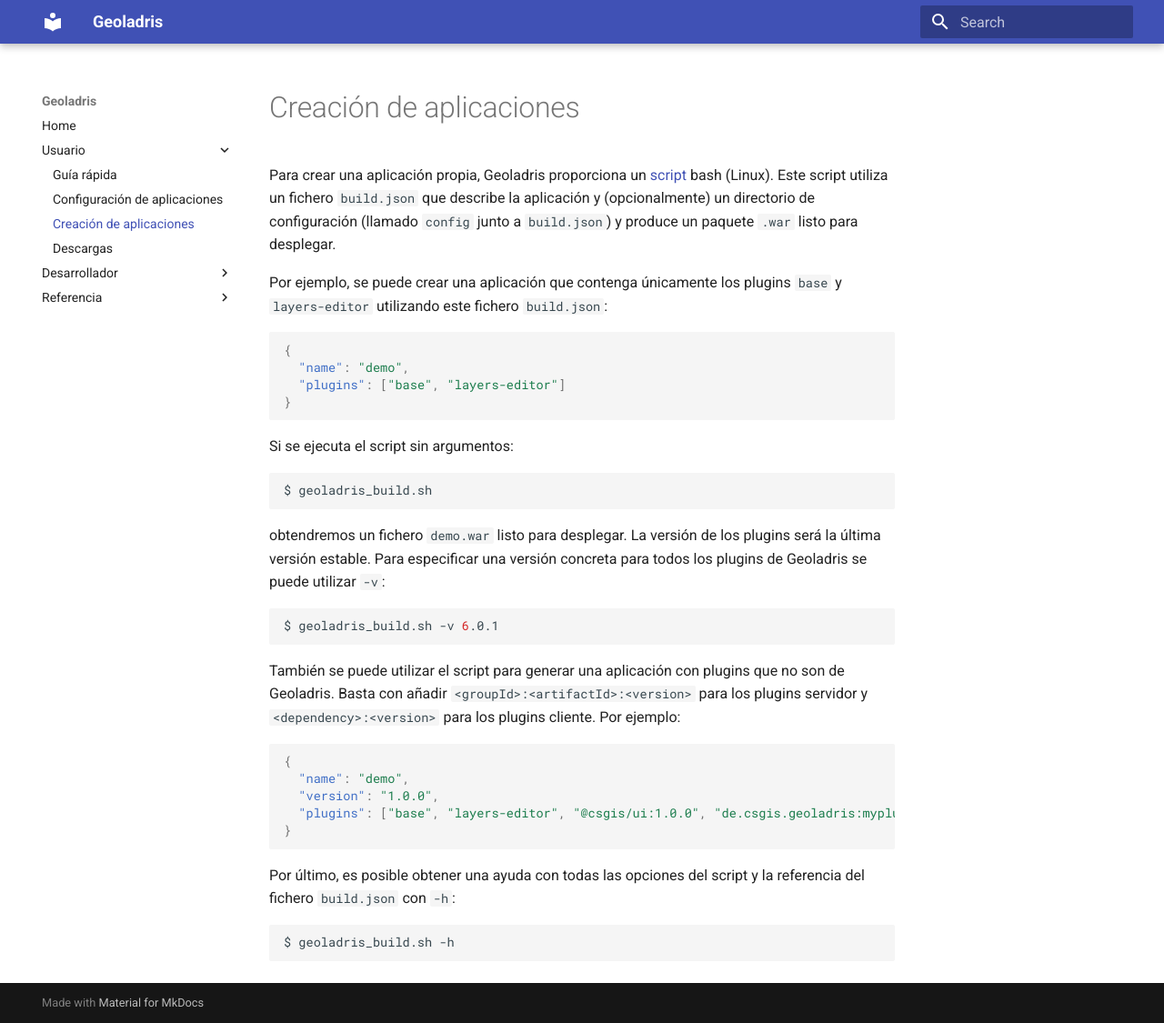
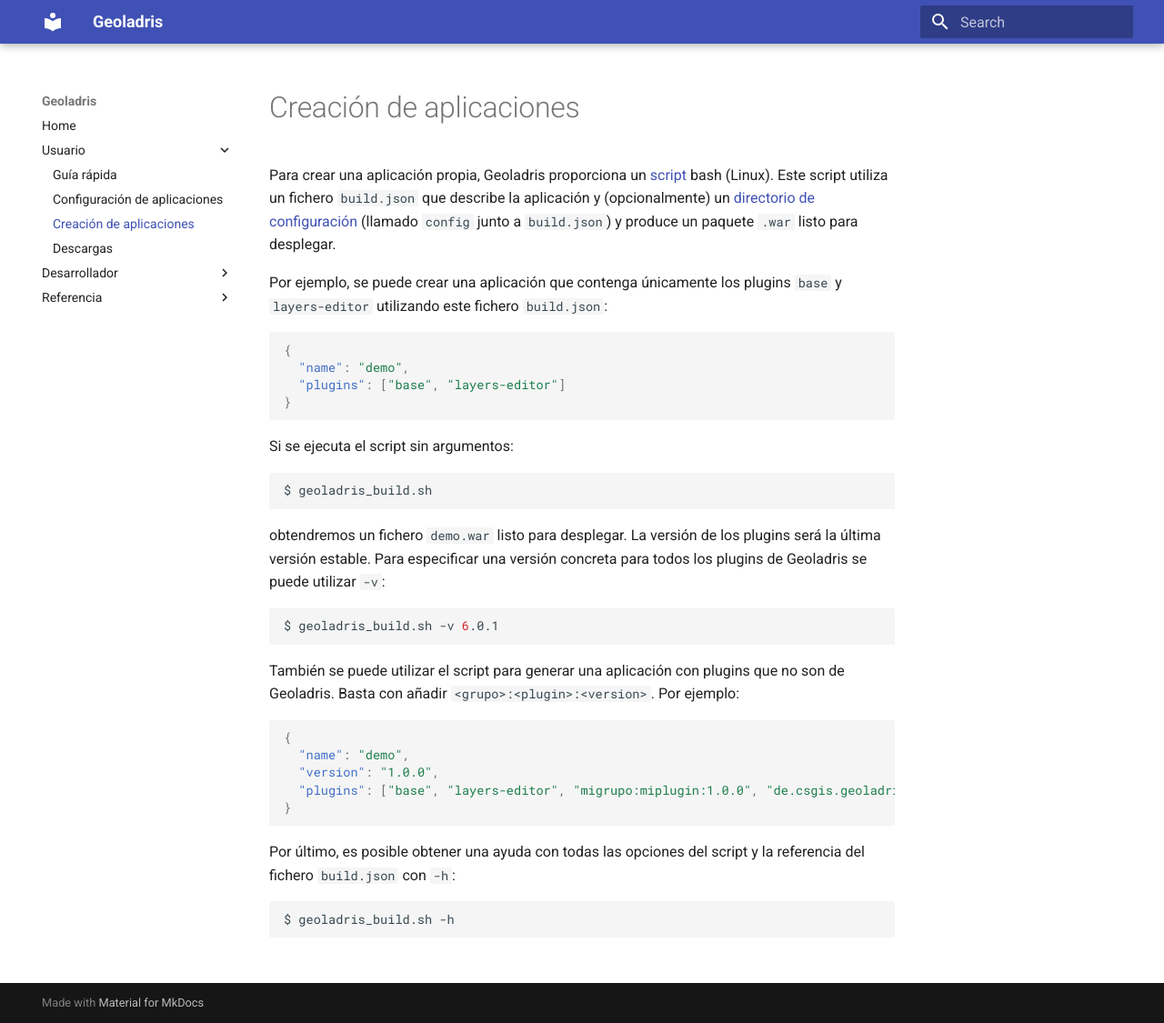
Before and after one commit to geoladris/doc, an MkDocs documentation site: the page built from docs/user/create.md, in a window 1280 px wide and 1125 px high. Shown: the whole window at 91% size. Built offline with MkDocs 1.6.1 and Material for MkDocs 9.7.7, drawn with Linux system fonts in a browser that asks for light colours; old or Windows-style settings are respelled for this version of MkDocs.

Commit message:
Update doc about geoladris_build.sh

````diff
--- a/docs/user/create.md
+++ b/docs/user/create.md
@@ -1,4 +1,4 @@
-Para crear una aplicación propia, Geoladris proporciona un [script](https://raw.githubusercontent.com/geoladris/core/master/build-tools/geoladris_build.sh) bash (Linux). Este script utiliza un fichero `build.json` que describe la aplicación y (opcionalmente) un directorio de configuración (llamado `config` junto a `build.json`) y produce un paquete `.war` listo para desplegar.
+Para crear una aplicación propia, Geoladris proporciona un [script](https://raw.githubusercontent.com/geoladris/core/master/build-tools/geoladris_build.sh) bash (Linux). Este script utiliza un fichero `build.json` que describe la aplicación y (opcionalmente) un [directorio de configuración](config.md#directorio-de-configuracion) (llamado `config` junto a `build.json`) y produce un paquete `.war` listo para desplegar.
 
 Por ejemplo, se puede crear una aplicación que contenga únicamente los plugins `base` y `layers-editor` utilizando este fichero `build.json`:
 
@@ -20,13 +20,13 @@
 $ geoladris_build.sh -v 6.0.1
 ```
 
-También se puede utilizar el script para generar una aplicación con plugins que no son de Geoladris. Basta con añadir `<groupId>:<artifactId>:<version>` para los plugins servidor y `<dependency>:<version>` para los plugins cliente. Por ejemplo:
+También se puede utilizar el script para generar una aplicación con plugins que no son de Geoladris. Basta con añadir `<grupo>:<plugin>:<version>`. Por ejemplo:
 
 ```json
 {
   "name": "demo",
   "version": "1.0.0",
-  "plugins": ["base", "layers-editor", "@csgis/ui:1.0.0", "de.csgis.geoladris:myplugin:1.0.1"]
+  "plugins": ["base", "layers-editor", "migrupo:miplugin:1.0.0", "de.csgis.geoladris:myplugin:1.0.1"]
 }
 ```
 
````
